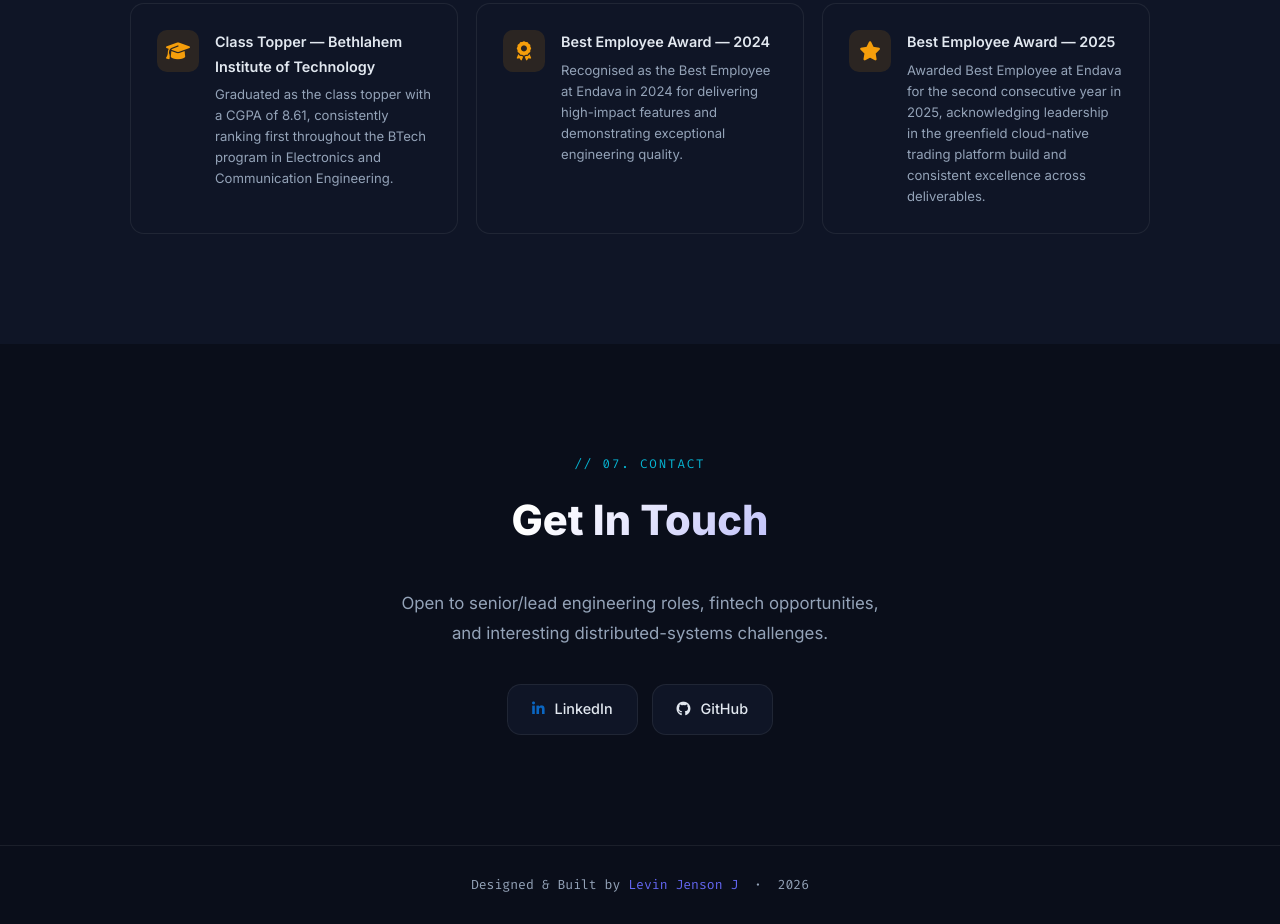
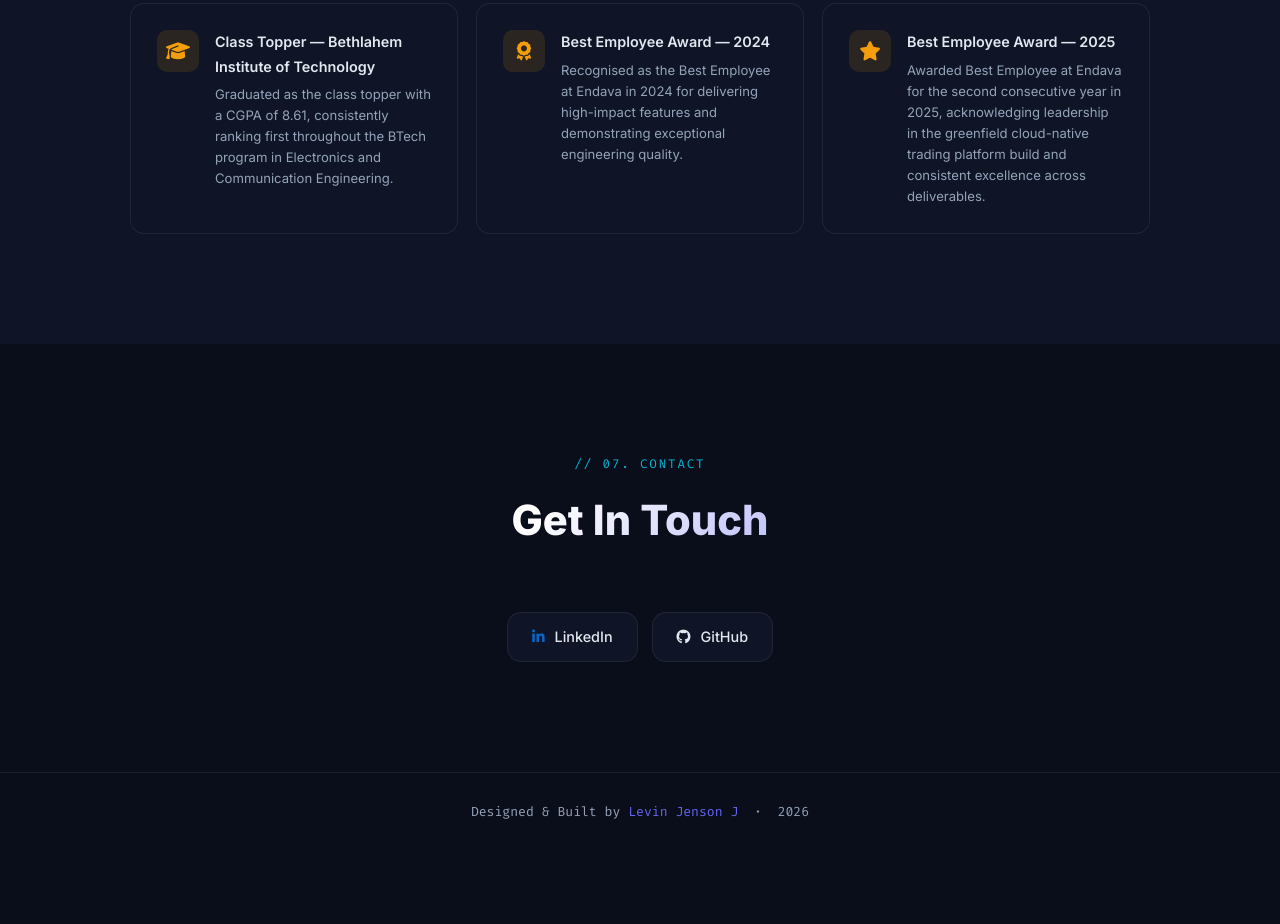
Before and after one commit to LevinJenson/portfolio, a plain HTML site: page index.html in a window 1280 px wide. Shown: the part 6391-7315 px from the top of the page. After the commit the page ends 7243 px from the top, so only its background shows below. Drawn offline with nearby package versions, Linux system fonts and the light colour scheme.

Commit message:
Remove contact description from index.html
Removed the contact description for engineering roles and opportunities.

```diff
--- a/index.html
+++ b/index.html
@@ -439,7 +439,6 @@
     <div class="container">
       <p class="section-label" style="text-align:center">// 07. contact</p>
       <h2 class="section-title" style="text-align:center">Get In Touch</h2>
-      <p class="contact-desc">Open to senior/lead engineering roles, fintech opportunities, and interesting distributed-systems challenges.</p>
       <div class="contact-links">
         <a class="contact-btn" href="https://www.linkedin.com/in/levin-jenson-j-24a7171aa/" target="_blank" rel="noopener">
           <i class="fab fa-linkedin-in" style="color:#0a66c2"></i>LinkedIn
```
